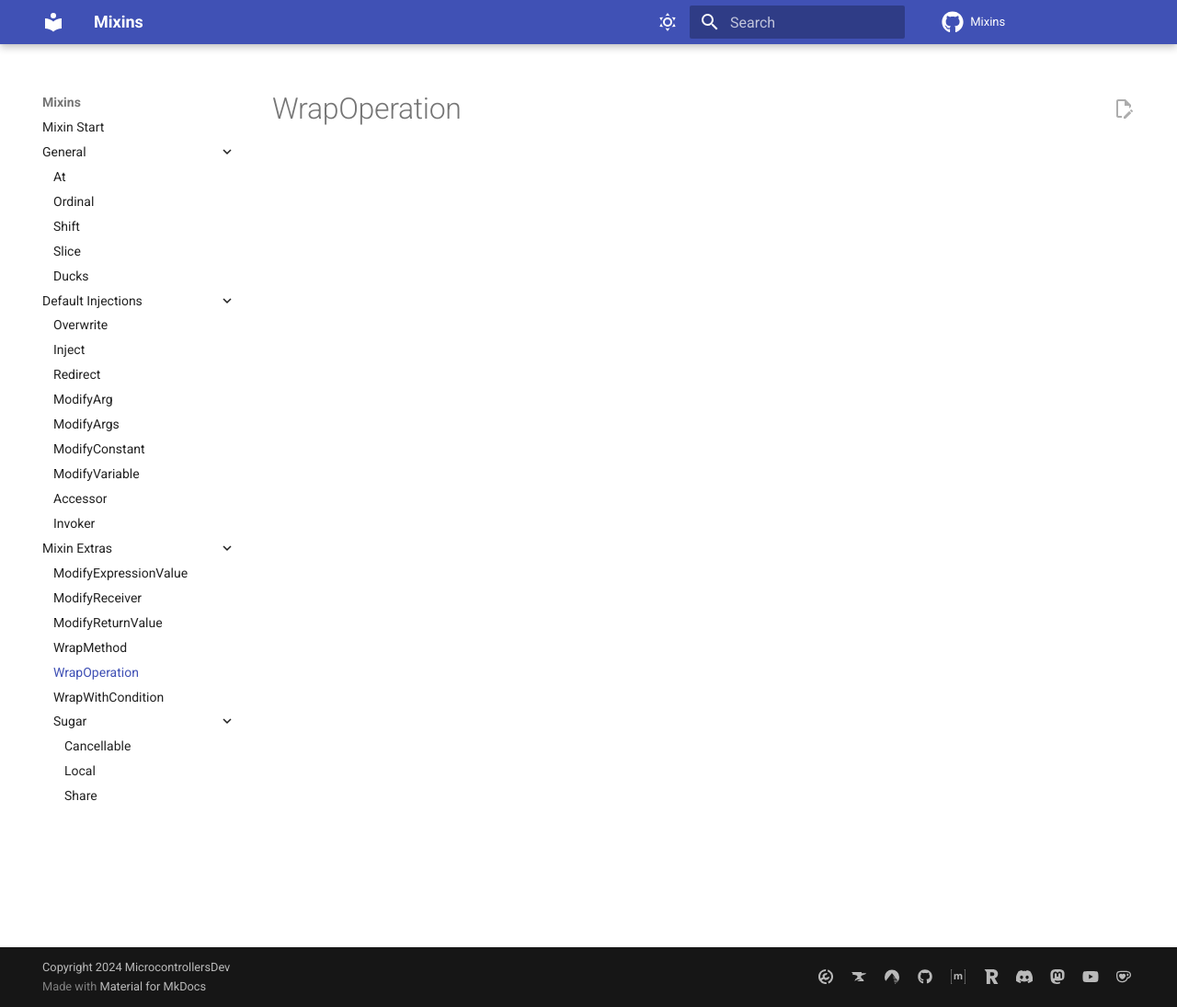
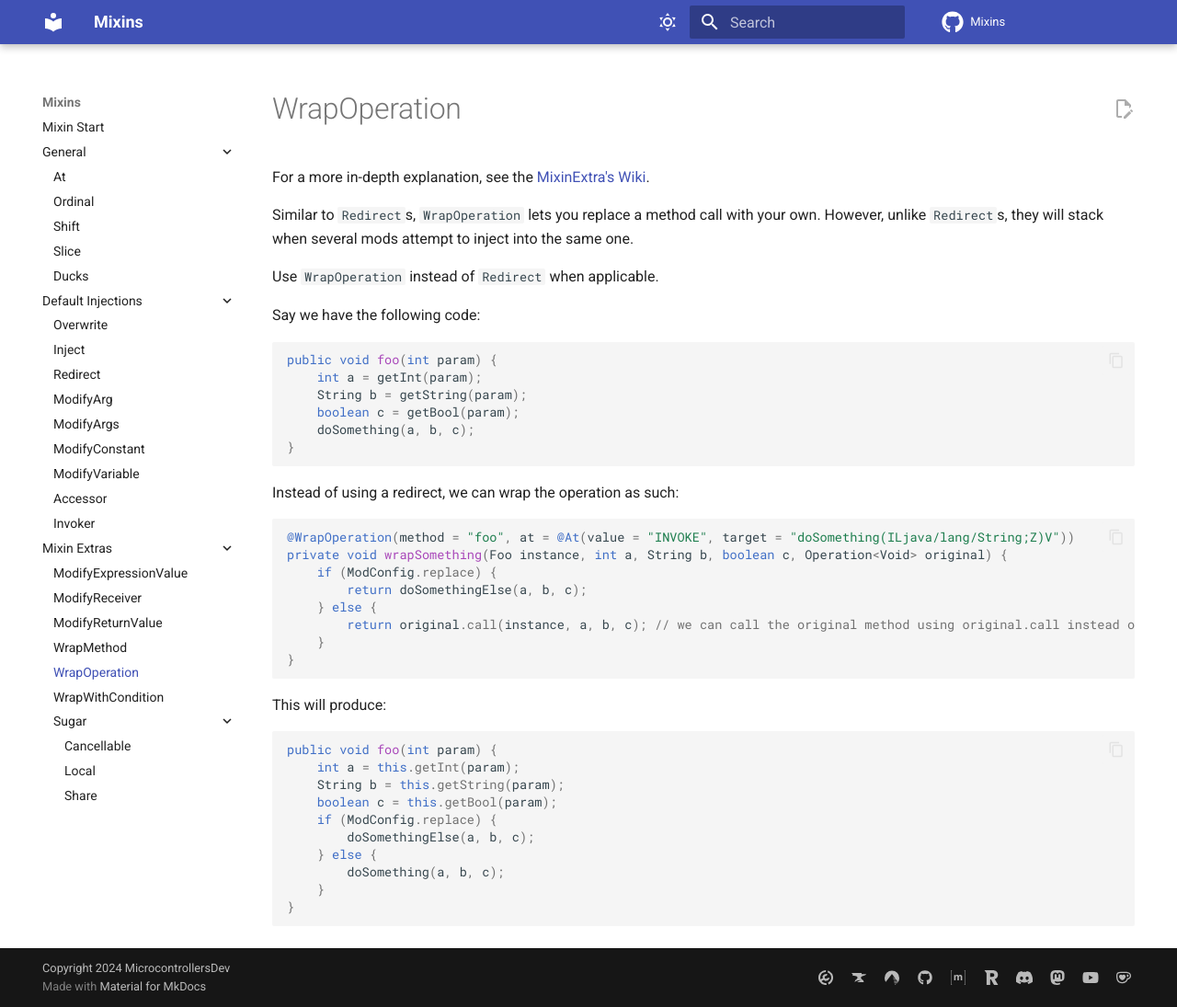
Before and after one commit to MicrocontrollersDev/Mixins, an MkDocs documentation site: the page built from docs/mixinextras/wrapoperation.md, in a window 1280 px wide and 1095 px high. Shown: the whole window at 92% size. Built offline with MkDocs 1.6.1 and Material for MkDocs 9.7.7, drawn with Linux system fonts in a browser that asks for light colours; comment, search, counter and statistics services are not loaded.

````diff
--- a/docs/mixinextras/wrapoperation.md
+++ b/docs/mixinextras/wrapoperation.md
@@ -1 +1,46 @@
 # WrapOperation
+
+For a more in-depth explanation, see the [MixinExtra's Wiki](https://github.com/LlamaLad7/MixinExtras/wiki/WrapOperation).
+
+Similar to `Redirect`s, `WrapOperation` lets you replace a method call with your own. However, unlike `Redirect`s, they will stack when several mods attempt to inject into the same one.
+
+Use `WrapOperation` instead of `Redirect` when applicable.
+
+Say we have the following code:
+
+```java
+public void foo(int param) {
+    int a = getInt(param);
+    String b = getString(param);
+    boolean c = getBool(param);
+    doSomething(a, b, c);
+}
+```
+
+Instead of using a redirect, we can wrap the operation as such:
+
+```java
+@WrapOperation(method = "foo", at = @At(value = "INVOKE", target = "doSomething(ILjava/lang/String;Z)V"))
+private void wrapSomething(Foo instance, int a, String b, boolean c, Operation<Void> original) {
+    if (ModConfig.replace) {
+        return doSomethingElse(a, b, c);
+    } else {
+        return original.call(instance, a, b, c); // we can call the original method using original.call instead of actually calling the method itself
+    }
+}
+```
+
+This will produce:
+
+```java
+public void foo(int param) {
+    int a = this.getInt(param);
+    String b = this.getString(param);
+    boolean c = this.getBool(param);
+    if (ModConfig.replace) {
+        doSomethingElse(a, b, c);
+    } else {
+        doSomething(a, b, c);
+    }
+}
+```
````
Also changed, not shown: docs/general/ordinal.md (+1 -2 lines), docs/general/shift.md (+3 -3 lines), docs/mixinextras/index.md (+6 -0 lines), docs/mixinextras/wrapwithcondition.md (+33 -0 lines).
